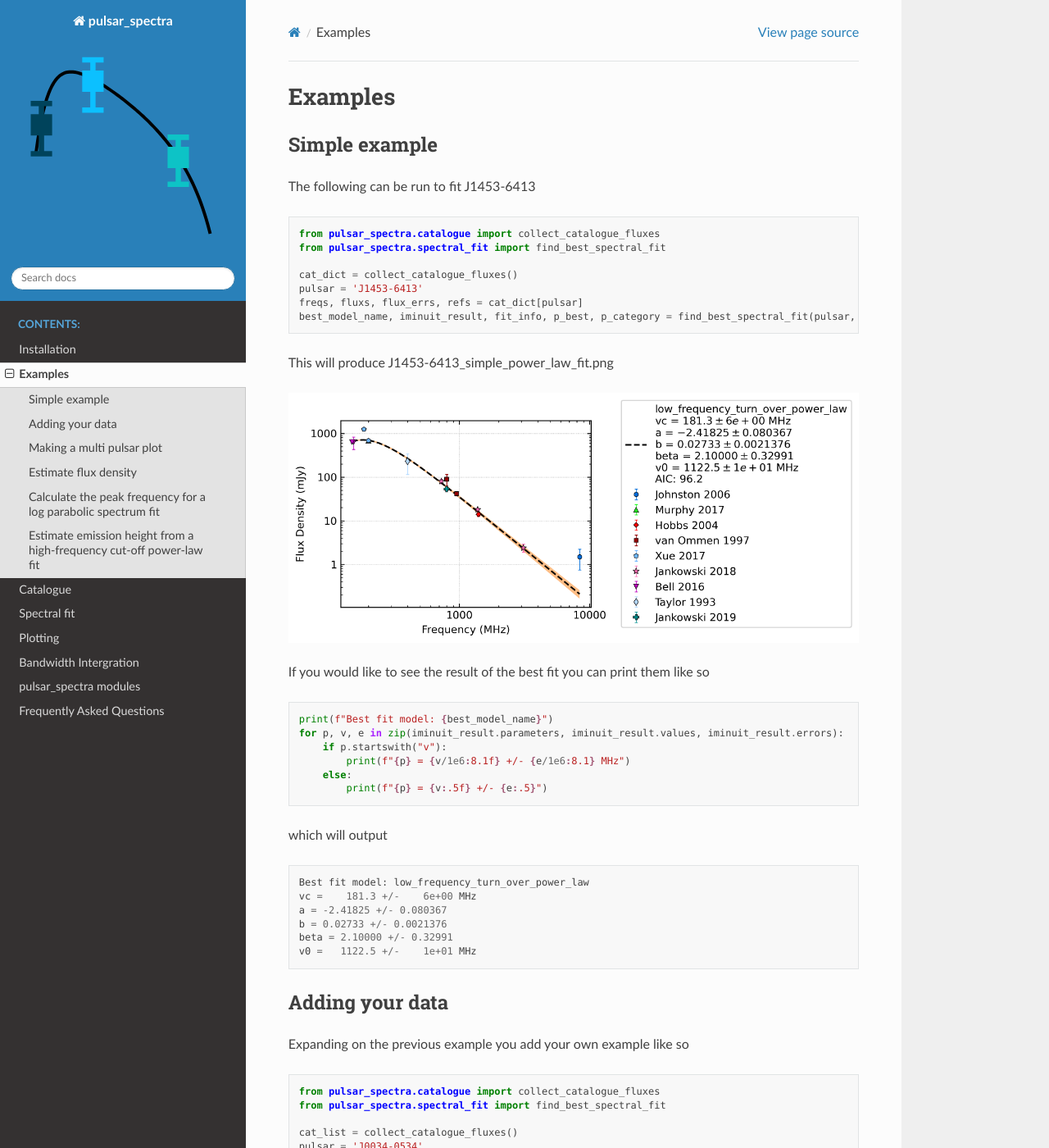
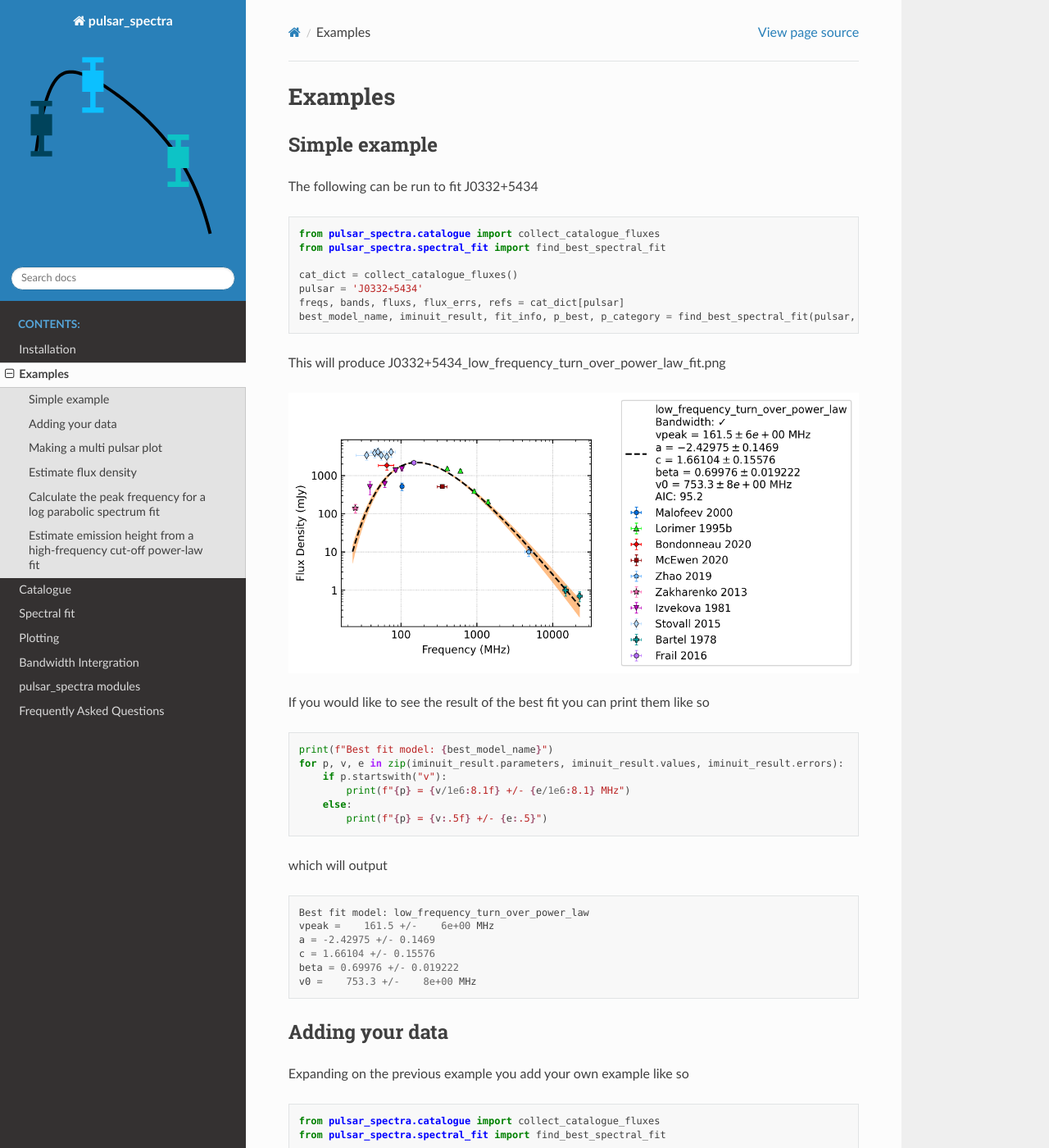
Before and after one commit to NickSwainston/pulsar_spectra, a Sphinx documentation site: the page built from docs/examples.rst, in a window 1280 px wide and 1400 px high. Shown: the whole window at 82% size. Built offline with Sphinx 7.4.7 and the Read the Docs theme 2.0.0, drawn with Linux system fonts in a browser that asks for light colours; some of the changed text lies outside the part shown.

Commit message:
Updated the examples to use the new bandwidth format

```diff
--- a/docs/example_scripts/adding_your_data.py
+++ b/docs/example_scripts/adding_your_data.py
@@ -2,10 +2,11 @@ from pulsar_spectra.catalogue import collect_catalogue_fluxes
 from pulsar_spectra.spectral_fit import find_best_spectral_fit
 
 cat_list = collect_catalogue_fluxes()
-pulsar = 'J0034-0534'
-freqs, fluxs, flux_errs, refs = cat_list[pulsar]
+pulsar = 'J0040+5716'
+freqs, bands, fluxs, flux_errs, refs = cat_list[pulsar]
 freqs += [300.]
-fluxs += [32.]
-flux_errs += [3.]
+bands += [30.]
+fluxs += [10.]
+flux_errs += [2.]
 refs += ["Your Work"]
-find_best_spectral_fit(pulsar, freqs, fluxs, flux_errs, refs, plot_best=True)
+find_best_spectral_fit(pulsar, freqs, bands, fluxs, flux_errs, refs, plot_best=True)
--- a/docs/example_scripts/creating_a_multi_pulsar_plot.py
+++ b/docs/example_scripts/creating_a_multi_pulsar_plot.py
@@ -17,13 +17,14 @@ fig, axs = plt.subplots(nrows=rows, ncols=cols, figsize=(5*cols, 3*rows))
 
 cat_list = collect_catalogue_fluxes()
 for pulsar, flux, flux_err, ax_i in pulsar_flux:
-    freqs, fluxs, flux_errs, refs = cat_list[pulsar]
+    freqs, bands, fluxs, flux_errs, refs = cat_list[pulsar]
     freqs += [150.]
+    bands += [10.]
     fluxs += [flux]
     flux_errs += [flux_err]
     refs += ["Your Work"]
 
-    model, m, fit_info, p_best, p_category = find_best_spectral_fit(pulsar, freqs, fluxs, flux_errs, refs, plot_best=True, alternate_style=True, axis=axs[ax_i//cols, ax_i%cols])
+    model, m, fit_info, p_best, p_category = find_best_spectral_fit(pulsar, freqs, bands, fluxs, flux_errs, refs, plot_best=True, alternate_style=True, axis=axs[ax_i//cols, ax_i%cols])
     axs[ax_i//cols, ax_i%cols].set_title('PSR '+pulsar)
 
 plt.tight_layout(pad=2.5)
--- a/docs/example_scripts/estimate_emission_height.py
+++ b/docs/example_scripts/estimate_emission_height.py
@@ -4,8 +4,8 @@ from pulsar_spectra.analysis import calc_high_frequency_cutoff_emission_height
 
 cat_dict = collect_catalogue_fluxes()
 pulsar = 'J0452-1759'
-freqs, fluxs, flux_errs, refs = cat_dict[pulsar]
-model_name, m, _, _, _ = find_best_spectral_fit(pulsar, freqs, fluxs, flux_errs, refs)
+freqs, bands, fluxs, flux_errs, refs = cat_dict[pulsar]
+model_name, m, _, _, _ = find_best_spectral_fit(pulsar, freqs, bands, fluxs, flux_errs, refs)
 if model_name == "high_frequency_cut_off_power_law":
     B_pc, u_B_pc, B_surf, B_lc, r_lc, z_e, u_z_e, z_percent, u_z_percent = calc_high_frequency_cutoff_emission_height(
         pulsar,
--- a/docs/example_scripts/estimate_flux.py
+++ b/docs/example_scripts/estimate_flux.py
@@ -3,7 +3,7 @@ from pulsar_spectra.catalogue import collect_catalogue_fluxes
 
 cat_list = collect_catalogue_fluxes()
 pulsar = 'J0820-1350'
-freqs, fluxs, flux_errs, refs = cat_list[pulsar]
-model, m, _, _, _ = find_best_spectral_fit(pulsar, freqs, fluxs, flux_errs, refs, plot_best=True)
-fitted_flux, fitted_flux_err = estimate_flux_density(150., model[0], m)
+freqs, bands, fluxs, flux_errs, refs = cat_list[pulsar]
+model, m, _, _, _ = find_best_spectral_fit(pulsar, freqs, bands, fluxs, flux_errs, refs, plot_best=True)
+fitted_flux, fitted_flux_err = estimate_flux_density(150., model, m)
 print(f"{pulsar} estimated flux: {fitted_flux:.1f} ± {fitted_flux_err:.1f} mJy")
--- a/docs/example_scripts/peak_frequency_lps.py
+++ b/docs/example_scripts/peak_frequency_lps.py
@@ -4,8 +4,8 @@ from pulsar_spectra.analysis import calc_log_parabolic_spectrum_max_freq
 
 cat_dict = collect_catalogue_fluxes()
 pulsar = 'J1136+1551'
-freqs, fluxs, flux_errs, refs = cat_dict[pulsar]
-model_name, m, _, _, _ = find_best_spectral_fit(pulsar, freqs, fluxs, flux_errs, refs)
+freqs, bands, fluxs, flux_errs, refs = cat_dict[pulsar]
+model_name, m, _, _, _ = find_best_spectral_fit(pulsar, freqs, bands, fluxs, flux_errs, refs)
 if model_name == "log_parabolic_spectrum":
     v_peak, u_v_peak = calc_log_parabolic_spectrum_max_freq(
         m.values["a"],
--- a/docs/example_scripts/simple_example.py
+++ b/docs/example_scripts/simple_example.py
@@ -2,9 +2,9 @@ from pulsar_spectra.catalogue import collect_catalogue_fluxes
 from pulsar_spectra.spectral_fit import find_best_spectral_fit
 
 cat_list = collect_catalogue_fluxes()
-pulsar = 'J1453-6413'
-freqs, fluxs, flux_errs, refs = cat_list[pulsar]
-best_model_name, iminuit_result, fit_info, p_best, p_category = find_best_spectral_fit(pulsar, freqs, fluxs, flux_errs, refs, plot_best=True)
+pulsar = 'J0332+5434'
+freqs, bands, fluxs, flux_errs, refs = cat_list[pulsar]
+best_model_name, iminuit_result, fit_info, p_best, p_category = find_best_spectral_fit(pulsar, freqs, bands, fluxs, flux_errs, refs, plot_best=True)
 
 print(f"Best fit model: {best_model_name}")
 for p, v, e in zip(iminuit_result.parameters, iminuit_result.values, iminuit_result.errors):
--- a/docs/examples.rst
+++ b/docs/examples.rst
@@ -4,7 +4,7 @@ Examples
 Simple example
 --------------
 
-The following can be run to fit J1453-6413
+The following can be run to fit J0332+5434
 
 .. script location: example_scripts/simple_example.py
 .. code-block:: python
@@ -13,13 +13,13 @@ The following can be run to fit J1453-6413
     from pulsar_spectra.spectral_fit import find_best_spectral_fit
 
     cat_dict = collect_catalogue_fluxes()
-    pulsar = 'J1453-6413'
-    freqs, fluxs, flux_errs, refs = cat_dict[pulsar]
-    best_model_name, iminuit_result, fit_info, p_best, p_category = find_best_spectral_fit(pulsar, freqs, fluxs, flux_errs, refs, plot_best=True)
+    pulsar = 'J0332+5434'
+    freqs, bands, fluxs, flux_errs, refs = cat_dict[pulsar]
+    best_model_name, iminuit_result, fit_info, p_best, p_category = find_best_spectral_fit(pulsar, freqs, bands, fluxs, flux_errs, refs, plot_best=True)
 
-This will produce J1453-6413_simple_power_law_fit.png
+This will produce J0332+5434_low_frequency_turn_over_power_law_fit.png
 
-.. image:: figures/J1453-6413_low_frequency_turn_over_power_law_fit.png
+.. image:: figures/J0332+5434_low_frequency_turn_over_power_law_fit.png
   :width: 800
 
 If you would like to see the result of the best fit you can print them like so
@@ -38,11 +38,11 @@ which will output
 .. code-block::
 
     Best fit model: low_frequency_turn_over_power_law
-    vc =    181.3 +/-    6e+00 MHz
-    a = -2.41825 +/- 0.080367
-    b = 0.02733 +/- 0.0021376
-    beta = 2.10000 +/- 0.32991
-    v0 =   1122.5 +/-    1e+01 MHz
+    vpeak =    161.5 +/-    6e+00 MHz
+    a = -2.42975 +/- 0.1469
+    c = 1.66104 +/- 0.15576
+    beta = 0.69976 +/- 0.019222
+    v0 =    753.3 +/-    8e+00 MHz
 
 Adding your data
 ----------------
@@ -56,17 +56,18 @@ Expanding on the previous example you add your own example like so
     from pulsar_spectra.spectral_fit import find_best_spectral_fit
 
     cat_list = collect_catalogue_fluxes()
-    pulsar = 'J0034-0534'
-    freqs, fluxs, flux_errs, refs = cat_list[pulsar]
+    pulsar = 'J0040+5716'
+    freqs, bands, fluxs, flux_errs, refs = cat_list[pulsar]
     freqs += [300.]
-    fluxs += [32.]
-    flux_errs += [3.]
+    bands += [30.]
+    fluxs += [10.]
+    flux_errs += [2.]
     refs += ["Your Work"]
-    find_best_spectral_fit(pulsar, freqs, fluxs, flux_errs, refs, plot_best=True)
+    find_best_spectral_fit(pulsar, freqs, bands, fluxs, flux_errs, refs, plot_best=True)
 
-This will also produce J0034-0534_simple_power_law_fit.png with your data included in the fit and plot.
+This will also produce J0040+5716_simple_power_law_fit.png with your data included in the fit and plot.
 
-.. image:: figures/J0034-0534_simple_power_law_fit.png
+.. image:: figures/J0040+5716_simple_power_law_fit.png
   :width: 800
 
 
@@ -97,13 +98,14 @@ You can create a plot containing multiple pulsars by handing the find_best_spect
 
     cat_dict = collect_catalogue_fluxes()
     for pulsar, flux, flux_err, ax_i in pulsar_flux:
-        freqs, fluxs, flux_errs, refs = cat_dict[pulsar]
+        freqs, bands, fluxs, flux_errs, refs = cat_list[pulsar]
         freqs += [150.]
+        bands += [10.]
         fluxs += [flux]
         flux_errs += [flux_err]
         refs += ["Your Work"]
 
-        model, m, fit_info, p_best, p_category = find_best_spectral_fit(pulsar, freqs, fluxs, flux_errs, refs, plot_best=True, alternate_style=True, axis=axs[ax_i//cols, ax_i%cols])
+        model, m, fit_info, p_best, p_category = find_best_spectral_fit(pulsar, freqs, bands, fluxs, flux_errs, refs, plot_best=True, alternate_style=True, axis=axs[ax_i//cols, ax_i%cols])
         axs[ax_i//cols, ax_i%cols].set_title('PSR '+pulsar)
 
     plt.tight_layout(pad=2.5)
@@ -127,8 +129,8 @@ You can use the pulsar's fit to estimate a pulsar's flux density at a certain fr
 
     cat_dict = collect_catalogue_fluxes()
     pulsar = 'J0820-1350'
-    freqs, fluxs, flux_errs, refs = cat_dict[pulsar]
-    model, m, _, _, _ = find_best_spectral_fit(pulsar, freqs, fluxs, flux_errs, refs, plot_best=True)
+    freqs, bands, fluxs, flux_errs, refs = cat_list[pulsar]
+    model, m, _, _, _ = find_best_spectral_fit(pulsar, freqs, bands, fluxs, flux_errs, refs, plot_best=True)
     fitted_flux, fitted_flux_err = estimate_flux_density(150., model, m)
     print(f"{pulsar} estimated flux: {fitted_flux:.1f} ± {fitted_flux_err:.1f} mJy")
 
@@ -136,12 +138,13 @@ Which will output
 
 .. code-block::
 
-    J0820-1350 estimated flux: 208.7 ± 8.6 mJy
+    J0820-1350 estimated flux: 197.6 ± 11.6 mJy
 
 Calculate the peak frequency for a log parabolic spectrum fit
 -------------------------------------------------------------
 
-You can use the pulsar's fit to calculate the peak frequency like so:
+Log parabolic spectrum is no longer used by default.
+If you turn it back on, you can use the pulsar's fit to calculate the peak frequency like so:
 
 .. script location: example_scripts/peak_frequency_lps.py
 .. code-block:: python
@@ -152,8 +155,8 @@ You can use the pulsar's fit to calculate the peak frequency like so:
 
     cat_dict = collect_catalogue_fluxes()
     pulsar = 'J1136+1551'
-    freqs, fluxs, flux_errs, refs = cat_dict[pulsar]
-    model_name, m, _, _, _ = find_best_spectral_fit(pulsar, freqs, fluxs, flux_errs, refs)
+    freqs, bands, fluxs, flux_errs, refs = cat_dict[pulsar]
+    model_name, m, _, _, _ = find_best_spectral_fit(pulsar, freqs, bands, fluxs, flux_errs, refs)
     if model_name == "log_parabolic_spectrum":
         v_peak, u_v_peak = calc_log_parabolic_spectrum_max_freq(
             m.values["a"],
@@ -190,8 +193,8 @@ To perform this calculation, use the in-built function as follows:
 
     cat_dict = collect_catalogue_fluxes()
     pulsar = 'J0452-1759'
-    freqs, fluxs, flux_errs, refs = cat_dict[pulsar]
-    model_name, m, _, _, _ = find_best_spectral_fit(pulsar, freqs, fluxs, flux_errs, refs)
+    freqs, bands, fluxs, flux_errs, refs = cat_dict[pulsar]
+    model_name, m, _, _, _ = find_best_spectral_fit(pulsar, freqs, bands, fluxs, flux_errs, refs)
     if model_name == "high_frequency_cut_off_power_law":
         B_pc, u_B_pc, B_surf, B_lc, r_lc, z_e, u_z_e, z_percent, u_z_percent = calc_high_frequency_cutoff_emission_height(
             pulsar,
```
Also changed, not shown: docs/figures/J0034-0534_simple_power_law_fit.png (deleted), docs/figures/J0040+5716_simple_power_law_fit.png (added), docs/figures/J0332+5434_low_frequency_turn_over_power_law_fit.png (added), docs/figures/J1453-6413_low_frequency_turn_over_power_law_fit.png (deleted), docs/figures/multi_pulsar_spectra.png.
